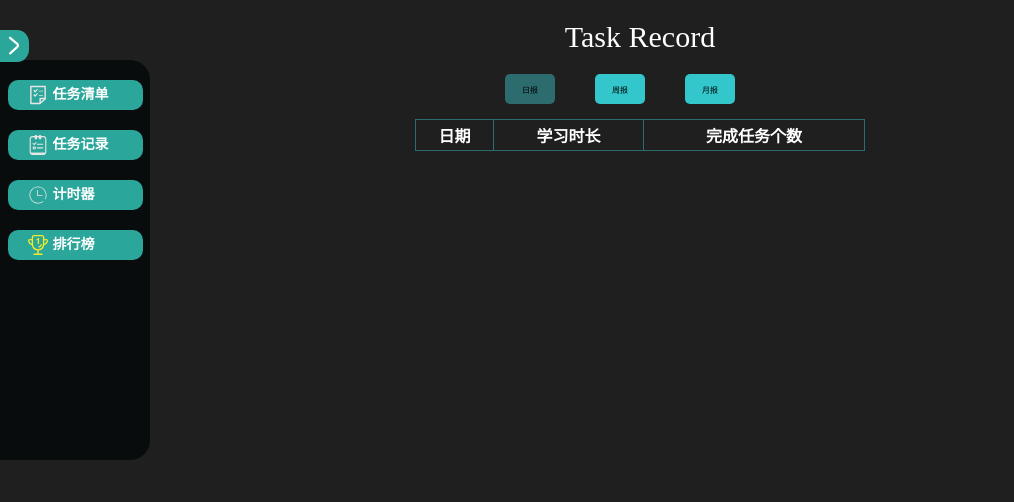
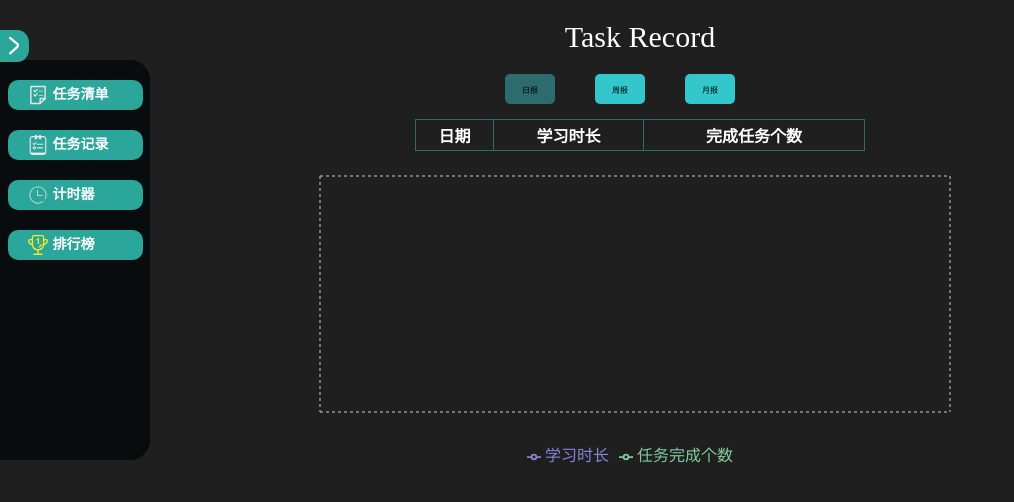
Before and after one commit to zhiblcx/todo, a React (Vite) app: page /taskrecord in a window 1280 px wide. Shown: the top 502 px of the page, without its empty margins (0-1014 px from the left). Built offline with nearby package versions, Linux system fonts and the light colour scheme.

Commit message:
feat: chart components

```diff
--- a/package.json
+++ b/package.json
@@ -16,7 +16,8 @@
     "react": "^18.2.0",
     "react-dom": "^18.2.0",
     "react-redux": "^8.0.5",
-    "react-router-dom": "^6.11.2"
+    "react-router-dom": "^6.11.2",
+    "recharts": "^2.6.2"
   },
   "devDependencies": {
     "@types/react": "^18.0.28",
--- a/src/components/RecordTable/index.css
+++ b/src/components/RecordTable/index.css
@@ -15,7 +15,7 @@ table {
 }
 
 .stableEnter {
-  animation: tableEnterAnimation 0.8s linear forwards;
+  animation: tableEnterAnimation 0.5s linear forwards;
 }
 
 @keyframes tableEnterAnimation {
@@ -39,6 +39,10 @@ table {
   background-color: #33c7cc;
 }
 
+.chart {
+  opacity: 0;
+}
+
 .taskBtnState:hover {
   animation: taskBtnStateHover 0.2s linear forwards;
 }
--- a/src/components/RecordTable/index.jsx
+++ b/src/components/RecordTable/index.jsx
@@ -1,11 +1,10 @@
 import { useState, useRef, useEffect } from 'react'
 import { useSelector } from 'react-redux'
+import { LineChart, Line, XAxis, YAxis, CartesianGrid, Tooltip, Legend } from 'recharts'
 import './index.css'
 
 export default function RecordTable() {
-  const [styleBtn, setStyleBtn] = useState(0)
   const [tasks] = useState(useSelector((state) => state.tasks.value))
-  const table = useRef(null)
 
   const dayTimer = useSelector((state) =>
     state.timer.dayTime.map((content) => {
@@ -13,6 +12,45 @@ export default function RecordTable() {
       return { ...content, count }
     })
   )
+
+  const [timer, setTimer] = useState(dayTimer)
+
+  const [data, setData] = useState(
+    timer
+      .slice(0, 7)
+      .map((time) => ({
+        studyTime: (
+          parseInt(
+            parseInt(time.time.split(':')[0] * 60 * 60) +
+              parseInt(time.time.split(':')[1] * 60) +
+              parseInt(time.time.split(':')[2])
+          ) /
+          60 /
+          60
+        ).toFixed(2),
+        completeCount: time.count,
+        name:
+          time.date.length > 15
+            ? time.date.split('-')[0].split('/')[1] +
+              '/' +
+              time.date.split('-')[0].split('/')[2] +
+              '-' +
+              time.date.split('-')[1].split('/')[1] +
+              '/' +
+              time.date.split('-')[1].split('/')[2]
+            : time.date
+      }))
+      .reverse()
+  )
+
+  const { maxStudyTime: maxStudy, maxCompleteCount: maxComplete } = getMaxValue(data)
+
+  const [styleBtn, setStyleBtn] = useState(0)
+  const [maxStudyTime, setMaxStudyTime] = useState(Math.ceil(maxStudy))
+  const [maxCompleteCount, setMaxCompleteCount] = useState(maxComplete == 0 ? 1 : maxComplete)
+
+  const table = useRef(null)
+  const chart = useRef(null)
 
   const weekTimer = useSelector((state) =>
     state.timer.weekTime.map((content) => {
@@ -28,13 +66,45 @@ export default function RecordTable() {
       return { ...content, count }
     })
   )
-  const [timer, setTimer] = useState(dayTimer)
 
   useEffect(() => {
     table.current.className = 'tableStyle'
+    chart.current.className = 'chart'
+
     window.setTimeout(() => {
       table.current.className = 'tableStyle stableEnter'
+      chart.current.className = 'chart stableEnter'
     }, 10)
+
+    const daqq = timer
+      .slice(0, 7)
+      .map((time) => ({
+        studyTime: (
+          parseInt(
+            parseInt(time.time.split(':')[0] * 60 * 60) +
+              parseInt(time.time.split(':')[1] * 60) +
+              parseInt(time.time.split(':')[2])
+          ) /
+          60 /
+          60
+        ).toFixed(2),
+        completeCount: time.count,
+        name:
+          time.date.length > 15
+            ? time.date.split('-')[0].split('/')[1] +
+              '/' +
+              time.date.split('-')[0].split('/')[2] +
+              '-' +
+              time.date.split('-')[1].split('/')[1] +
+              '/' +
+              time.date.split('-')[1].split('/')[2]
+            : time.date
+      }))
+      .reverse()
+    setData(daqq)
+    const { maxStudyTime: maxStudy, maxCompleteCount: maxComplete } = getMaxValue(daqq)
+    setMaxStudyTime(Math.ceil(maxStudy))
+    setMaxCompleteCount(maxComplete == 0 ? 1 : maxComplete)
   }, [timer])
 
   function handlerDayBtn() {
@@ -50,6 +120,12 @@ export default function RecordTable() {
   function handlerMonthBtn() {
     setStyleBtn(2)
     setTimer(monthTimer)
+  }
+
+  function getMaxValue(data) {
+    const maxStudyTime = Math.max(...data.map((item) => item.studyTime))
+    const maxCompleteCount = Math.max(...data.map((item) => item.completeCount))
+    return { maxStudyTime, maxCompleteCount }
   }
 
   return (
@@ -89,7 +165,7 @@ export default function RecordTable() {
           </tr>
         </thead>
         <tbody>
-          {timer.map((content, index) => (
+          {timer.slice(0, 7).map((content, index) => (
             <tr key={index}>
               <td>{content.date}</td>
               <td>{content.time}</td>
@@ -110,6 +186,55 @@ export default function RecordTable() {
           )}
         </tbody>
       </table>
+      <div ref={chart}>
+        <LineChart
+          style={{ margin: '20px auto' }}
+          width={800}
+          height={300}
+          data={data}
+          margin={{ top: 5, right: 30, left: 20, bottom: 5 }}
+        >
+          <CartesianGrid strokeDasharray="3 3" />
+          <XAxis dataKey="name" />
+          <YAxis
+            dataKey="studyTime"
+            yAxisId="left"
+            scale="auto"
+            domain={[0, maxStudyTime]}
+          />
+          <YAxis
+            dataKey="completeCount"
+            yAxisId="right"
+            orientation="right"
+            allowDecimals={false}
+            domain={[0, maxCompleteCount]}
+          />
+          <Tooltip
+            formatter={(value, key) => {
+              if (key == '学习时长') {
+                return value + '小时'
+              } else {
+                return value + '个'
+              }
+            }}
+          />
+          <Legend />
+          <Line
+            type="monotone"
+            yAxisId="left"
+            dataKey="studyTime"
+            stroke="#8884d8"
+            name="学习时长"
+          />
+          <Line
+            type="monotone"
+            yAxisId="right"
+            dataKey="completeCount"
+            stroke="#82ca9d"
+            name="任务完成个数"
+          />
+        </LineChart>
+      </div>
     </div>
   )
 }
```
Also changed, not shown: SS.JSON (added, +51 -0 lines), 1 other file (tests, documents, lock files or other folders).
